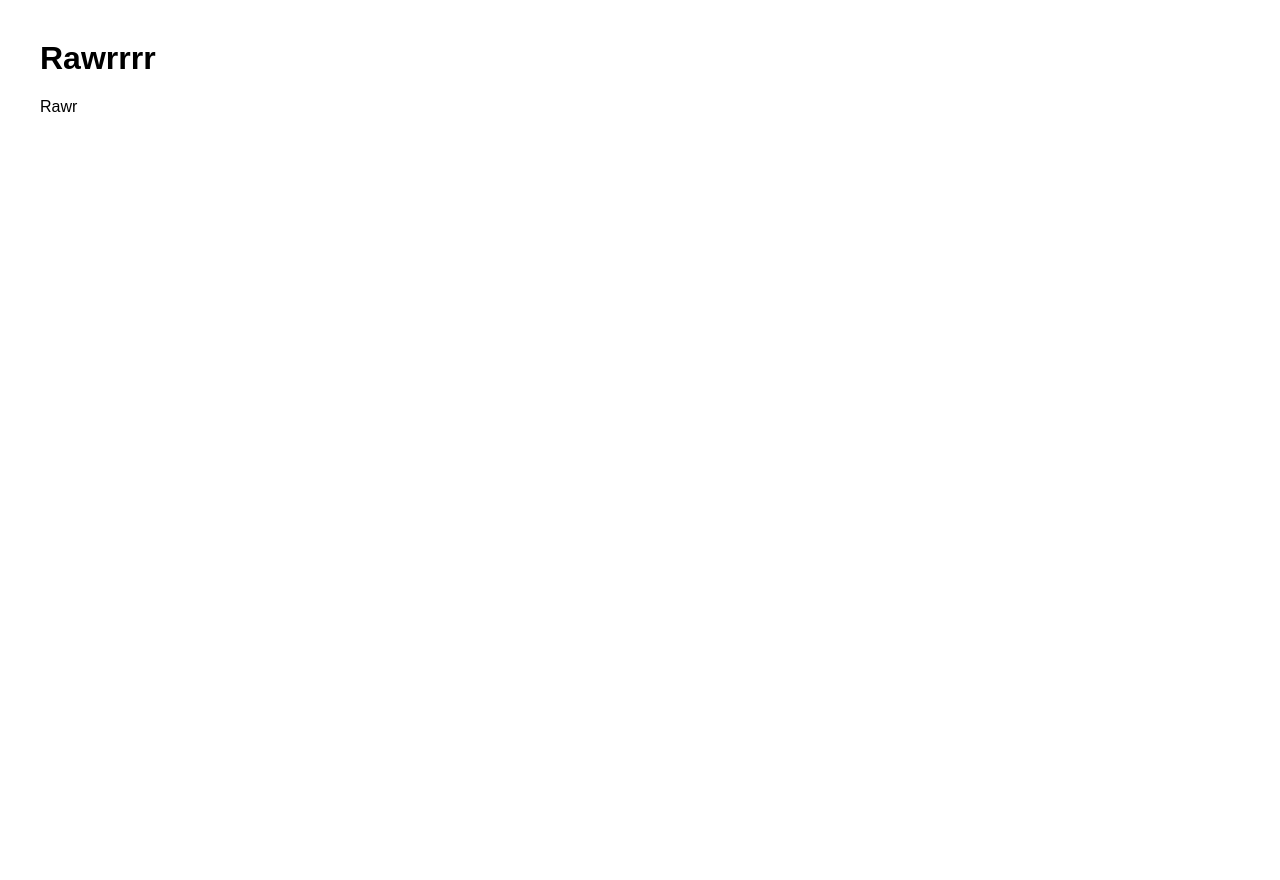
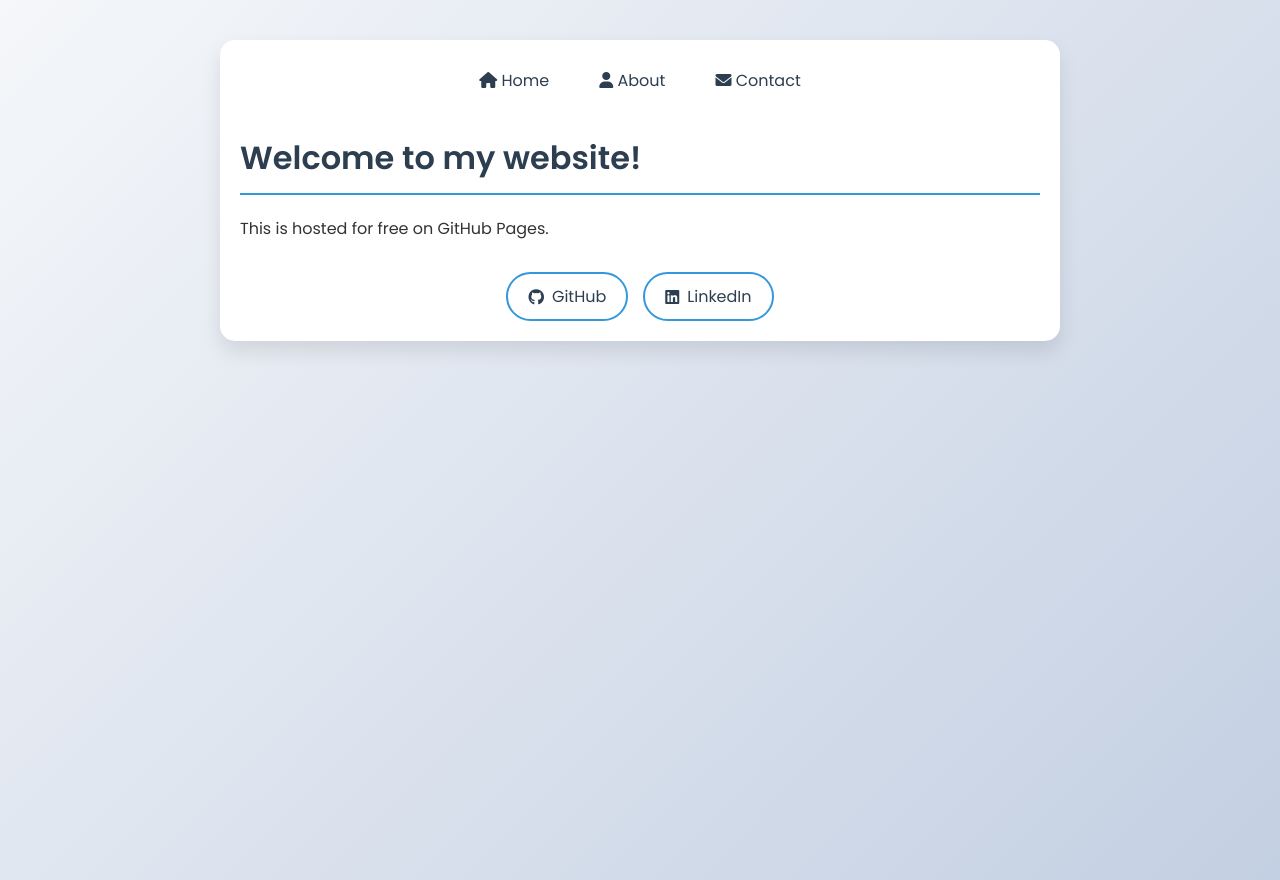
Before and after one commit to griffinheff/griffinheff, a plain HTML site: page index.html in a window 1280 px wide. Before the commit the page ends 800 px from the top, so only its background shows below. Drawn offline with Linux system fonts and the light colour scheme.

Commit message:
Add files via upload

```diff
--- a/index.html
+++ b/index.html
@@ -3,9 +3,28 @@
 <head>
     <title>My Website</title>
     <link rel="stylesheet" href="styles.css">
+    <!-- Google Fonts -->
+    <link href="https://fonts.googleapis.com/css2?family=Poppins:wght@400;600&display=swap" rel="stylesheet">
+    <!-- Font Awesome for icons -->
+    <link rel="stylesheet" href="https://cdnjs.cloudflare.com/ajax/libs/font-awesome/6.0.0/css/all.min.css">
 </head>
 <body>
-    <h1>Rawrrrr</h1>
-    <p>Rawr</p>
+    <div class="container">
+        <nav>
+            <a href="#home" class="nav-link"><i class="fas fa-home"></i> Home</a>
+            <a href="#about" class="nav-link"><i class="fas fa-user"></i> About</a>
+            <a href="#contact" class="nav-link"><i class="fas fa-envelope"></i> Contact</a>
+        </nav>
+        <h1>Welcome to my website!</h1>
+        <p>This is hosted for free on GitHub Pages.</p>
+        <div class="social-links">
+            <a href="https://github.com/yourusername" class="social-button">
+                <i class="fab fa-github"></i> GitHub
+            </a>
+            <a href="https://linkedin.com/in/yourusername" class="social-button">
+                <i class="fab fa-linkedin"></i> LinkedIn
+            </a>
+        </div>
+    </div>
 </body>
 </html>
--- a/styles.css
+++ b/styles.css
@@ -1,4 +1,108 @@
+/* Modern CSS with animations and responsive design */
 body {
-    font-family: Arial, sans-serif;
-    margin: 40px;
+    font-family: 'Poppins', sans-serif;
+    margin: 0;
+    padding: 40px;
+    line-height: 1.6;
+    background: linear-gradient(135deg, #f5f7fa 0%, #c3cfe2 100%);
+    color: #333;
+    min-height: 100vh;
 }
+
+.container {
+    max-width: 800px;
+    margin: 0 auto;
+    padding: 20px;
+    background-color: white;
+    border-radius: 15px;
+    box-shadow: 0 10px 20px rgba(0,0,0,0.1);
+    transition: transform 0.3s ease;
+}
+
+.container:hover {
+    transform: translateY(-5px);
+}
+
+h1 {
+    color: #2c3e50;
+    border-bottom: 2px solid #3498db;
+    padding-bottom: 10px;
+    animation: slideIn 1s ease;
+}
+
+/* Navigation styles */
+nav {
+    margin-bottom: 30px;
+    display: flex;
+    gap: 20px;
+    justify-content: center;
+}
+
+.nav-link {
+    text-decoration: none;
+    color: #2c3e50;
+    padding: 8px 15px;
+    border-radius: 5px;
+    transition: all 0.3s ease;
+}
+
+.nav-link:hover {
+    background-color: #3498db;
+    color: white;
+    transform: translateY(-2px);
+}
+
+/* Social links */
+.social-links {
+    margin-top: 30px;
+    display: flex;
+    gap: 15px;
+    justify-content: center;
+}
+
+.social-button {
+    text-decoration: none;
+    color: #2c3e50;
+    padding: 10px 20px;
+    border-radius: 25px;
+    border: 2px solid #3498db;
+    transition: all 0.3s ease;
+    display: inline-flex;
+    align-items: center;
+    gap: 8px;
+}
+
+.social-button:hover {
+    background-color: #3498db;
+    color: white;
+    transform: translateY(-2px);
+}
+
+/* Animation keyframes */
+@keyframes slideIn {
+    from {
+        opacity: 0;
+        transform: translateY(-20px);
+    }
+    to {
+        opacity: 1;
+        transform: translateY(0);
+    }
+}
+
+/* Responsive design */
+@media (max-width: 600px) {
+    body {
+        padding: 20px;
+    }
+
+    nav {
+        flex-direction: column;
+        align-items: center;
+    }
+
+    .social-links {
+        flex-direction: column;
+        align-items: center;
+    }
+}
```
